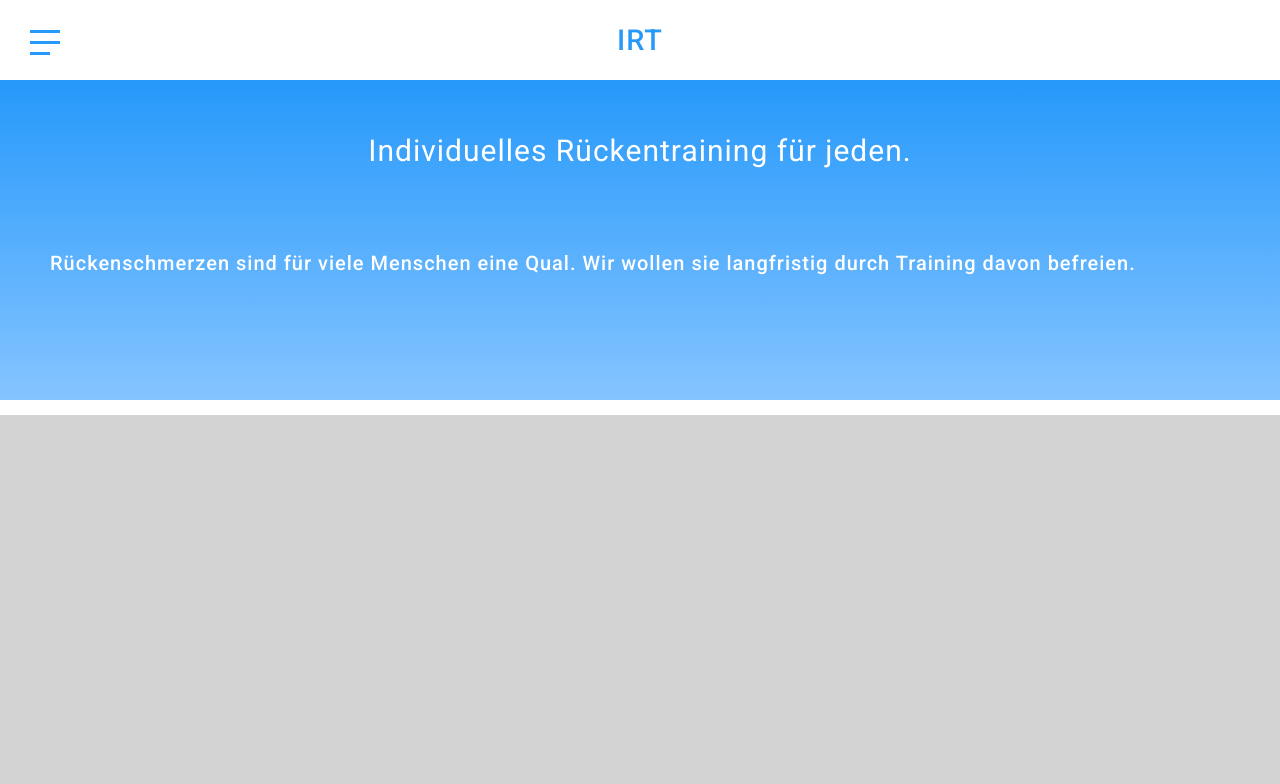
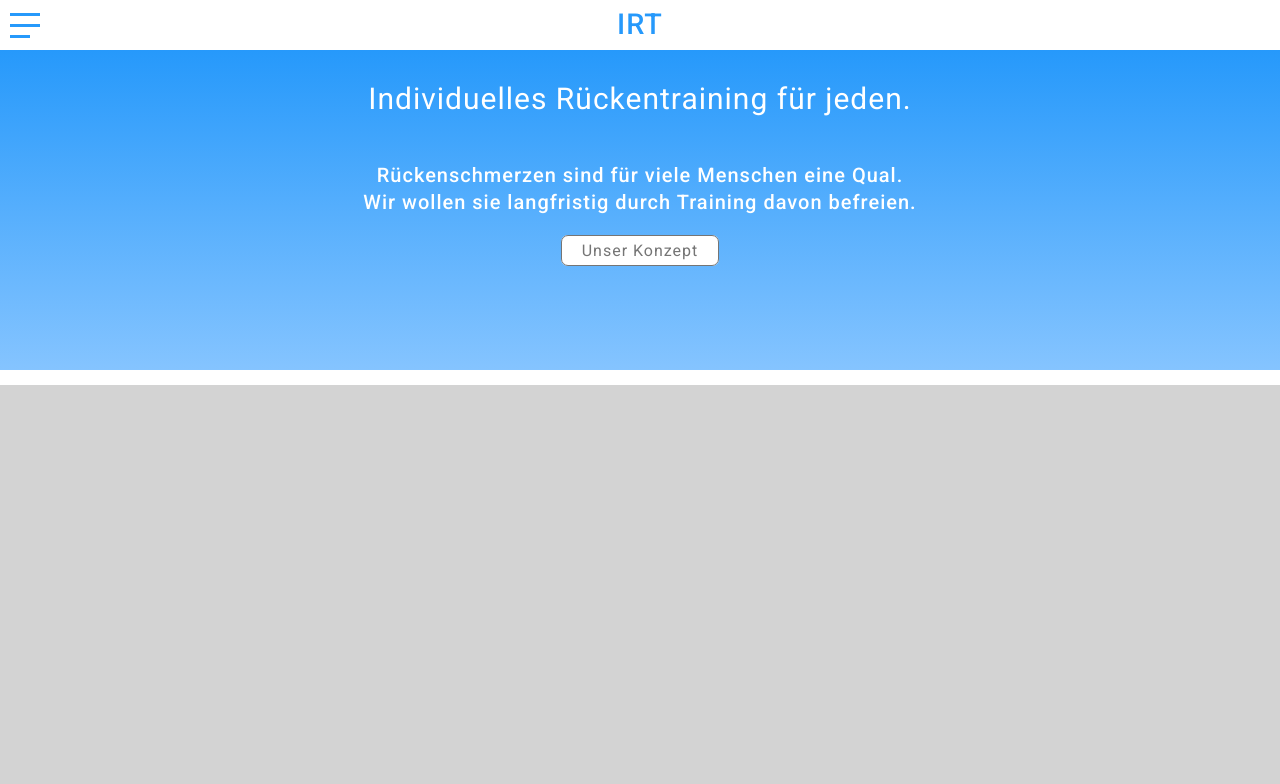
Before and after one commit to pbizimis/IRT, a Flask app: page / in a window 1280 px wide. Shown: the top 784 px of the page. Run offline with Flask 2, Linux system fonts and the light colour scheme.

Commit message:
intro done

```diff
--- a/irtp/static/index.css
+++ b/irtp/static/index.css
@@ -48,9 +48,7 @@ body {
 }
 .bar-wrap {
     position: absolute;
-    margin-top: 30px;
-    margin-left: 30px;
-    cursor: default;
+    left: 10px;
 }
 .bar-wrap .bar {
     width: 30px;
@@ -60,47 +58,57 @@ body {
 }
 .bar-wrap #last {
     width: 20px;
+    margin: 0;
 }
 .header {
-    margin: 0 0 0 0;
-    padding: 0;
-    width:100%;
-    height: 80px;
+    width: 100%;
+    height: 50px;
     background-color: #ffffff;
-    text-align: center;
+    display: flex;
+    flex-direction: row;
+    flex-wrap: nowrap;
+    align-items: center;
+    justify-content: left;
 }
 .heading {
     font-weight: 500;
-    padding: 0;
-    margin: 0;
     font-size: 1.8em;
-    line-height: 80px;
-    color: #2699FB
+    color: #2699FB;
+    margin: auto;
 }
 .container-div {
-    position: relative;
-}
-.intro {
     background: linear-gradient(0deg, rgb(133, 196, 255), #2699FB);
     height: 20em;
     width: 100%;
+    text-align: center;
 }
 .container-div h1 {
     color: white;
-    position: absolute;
-    top: 10%;
-    width: 100%;
     text-align: center;
+    padding-top: 35px;
+    margin: 0;
 }
 .container-div .p-div {
-    position: absolute;
-    top: 150px;
-    margin: 0 50px 0 50px;
+    width: 80%;
+    margin: auto;
+    margin-top: 50px;
 }
 .container-div p {
     color: white;
     width: 100%;
     text-align: center;
+}
+.button {
+    background-color: #FFFFFF;
+    padding: 5px 20px;
+    border-radius: 7px;
+    color: rgb(117, 117, 117);
+    text-align: center;
+    text-decoration: none;
+    font-size: 16px;
+    cursor: pointer;
+    border: 1px solid rgb(117, 117, 117);
+
 }
 .section-2 {
     background-color: lightgrey;
--- a/irtp/templates/index.html
+++ b/irtp/templates/index.html
@@ -26,16 +26,15 @@
         <a href="#">FAQ</a>
         <a href="#">Kontakt</a>
     </div>
-    <div class="bar-wrap" onclick="openNav()">
-        <div class="bar"></div>
-        <div class="bar"></div>
-        <div class="bar" id="last"></div>
-    </div>
 </section>
 
 
 <section class="header">
-    <div class="bg"></div>
+    <div class="bar-wrap" onclick="openNav()">
+            <div class="bar"></div>
+            <div class="bar"></div>
+            <div class="bar" id="last"></div>
+    </div>
     <h1 class="heading">IRT</h1>
 </section>
 
@@ -45,12 +44,11 @@
 
 <section>
     <div class="container-div">
-        <div class="intro">
-        </div>
-        <h1 class="titles">Individuelles Rückentraining für jeden.</h1>
-        <div class="p-div">
-            <p class="para">Rückenschmerzen sind für viele Menschen eine Qual. Wir wollen sie langfristig durch Training davon befreien.</p>
-        </div>
+            <h1 class="titles">Individuelles Rückentraining für jeden.</h1>
+            <div class="p-div">
+                    <p class="para">Rückenschmerzen sind für viele Menschen eine Qual.<br>Wir wollen sie langfristig durch Training davon befreien.</p>
+            </div>
+            <a href="#" class="button">Unser Konzept</a>
     </div>
 </section>
 
```
